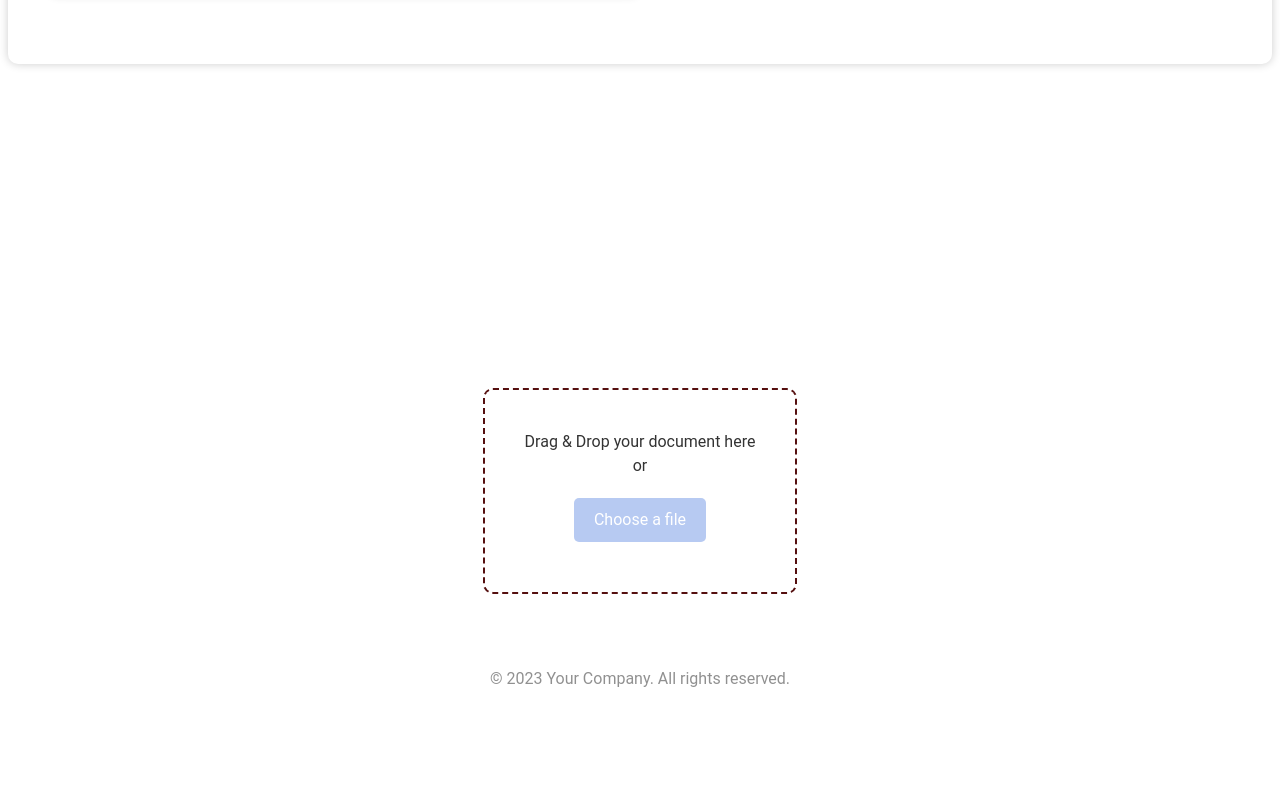
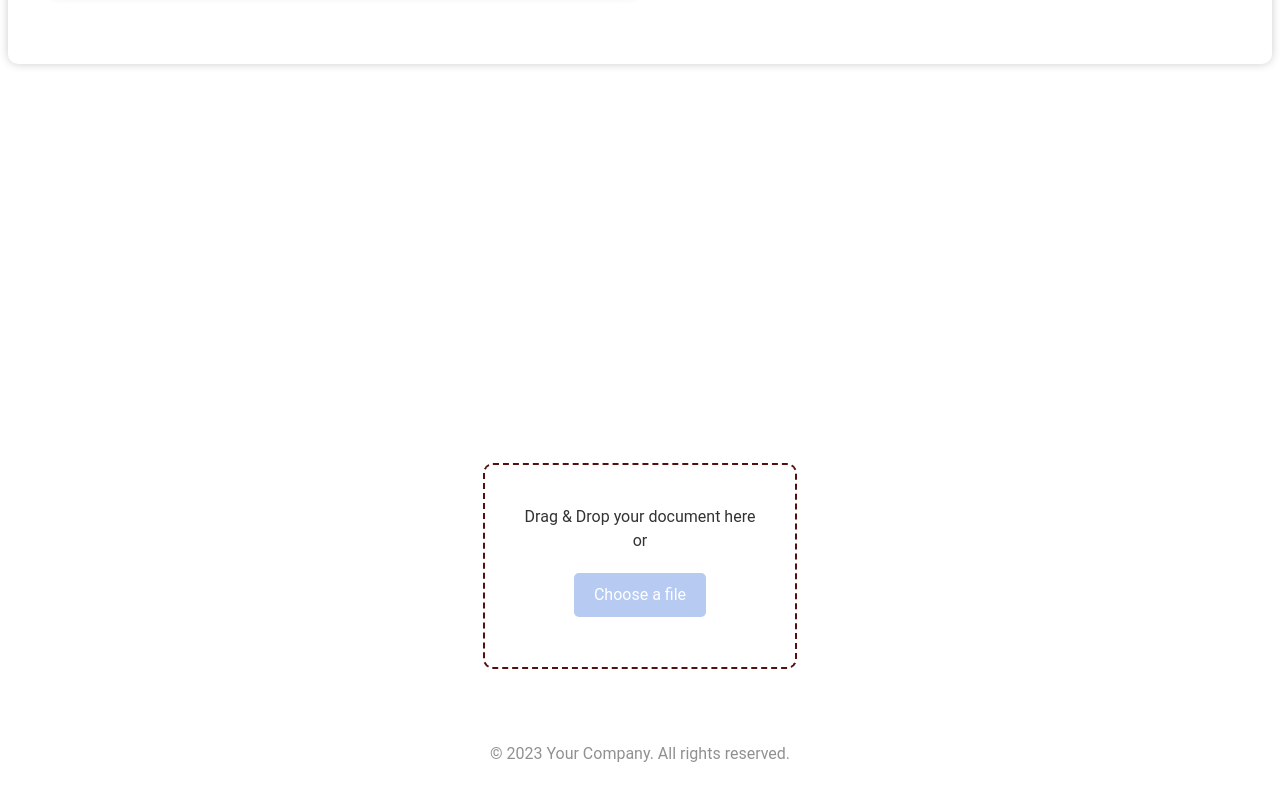
Before and after one commit to NivedKris/test, a React (Create React App) app: page / in a window 1280 px wide. Shown: the part 467-1267 px from the top of the page. Before the commit the page ends 1192 px from the top, so only its background shows below. Built offline with nearby package versions, Linux system fonts and the light colour scheme.

Commit message:
Update Document.css

```diff
--- a/src/document/Document.css
+++ b/src/document/Document.css
@@ -8,6 +8,7 @@
     /* Set the desired height */
     background: #ffffff;
     border-radius: 10px;
+    margin-top:75px;
     box-shadow: 0 4px 8px rgba(0, 0, 0, 0);
 
 }
```
